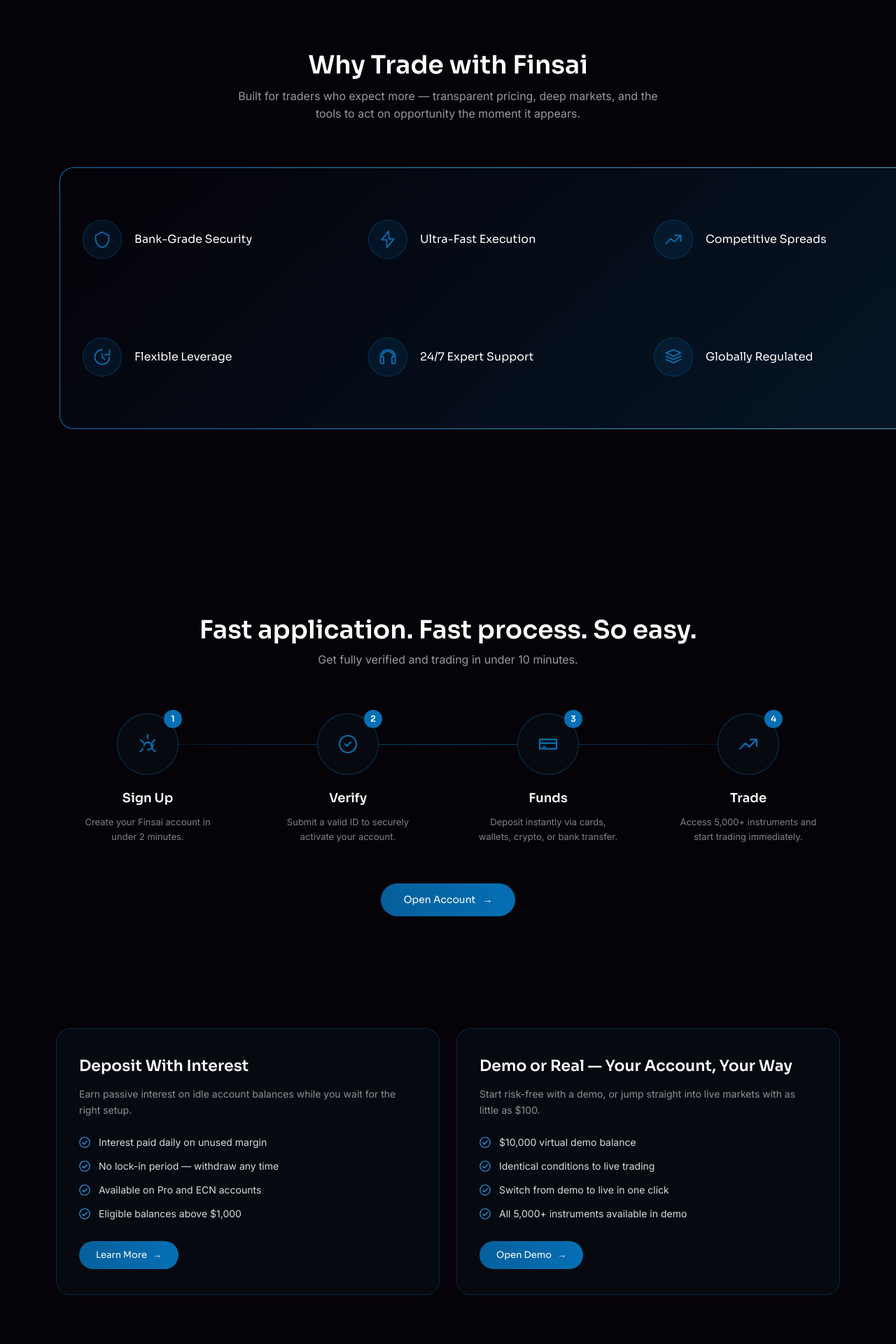
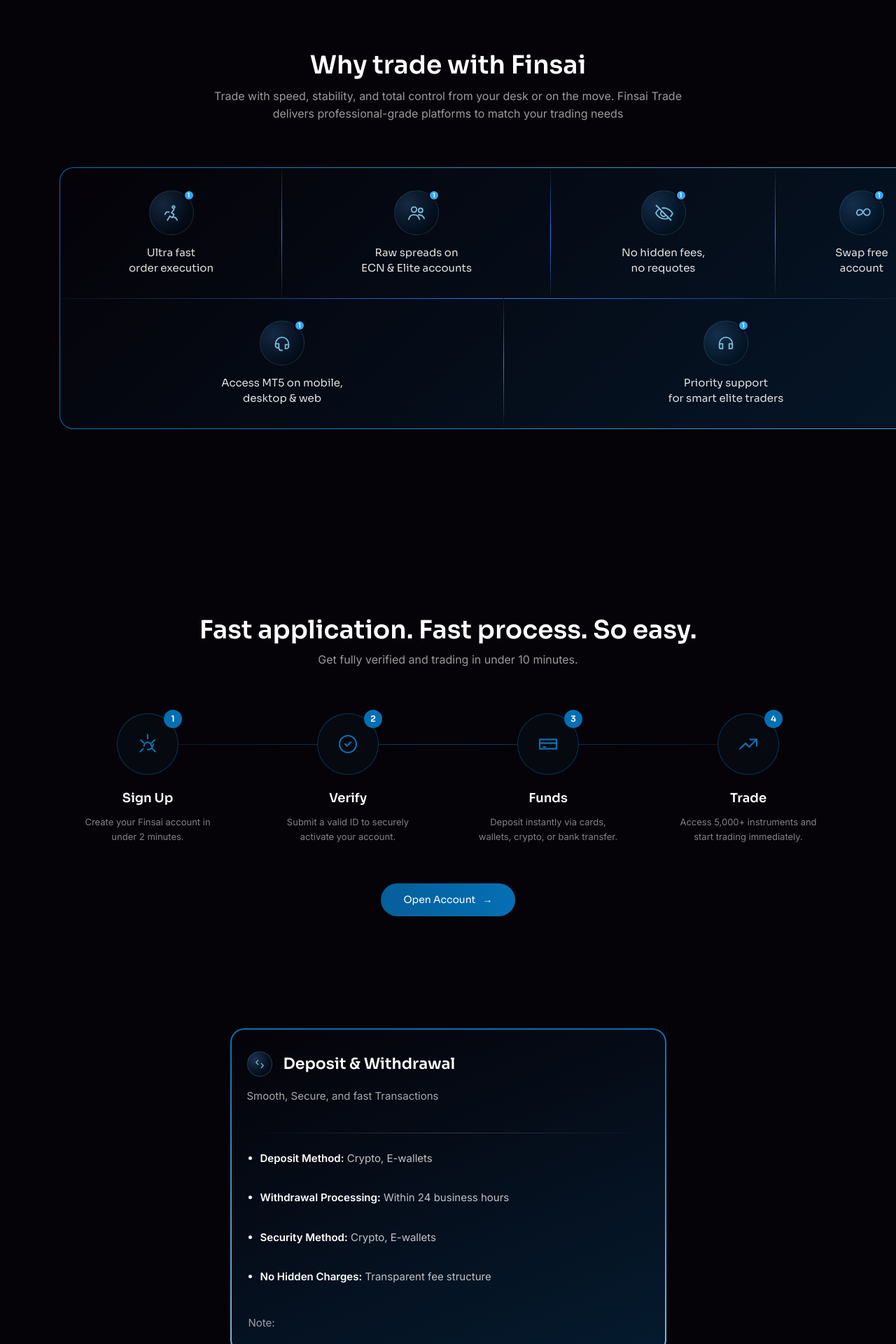
Before and after one commit to finsaitrade007/main-website, a Next.js app: page /accounts in a window 1280 px wide. Shown: the part 2320-4240 px from the top of the page at 70% size. Built offline with nearby package versions, Linux system fonts and the light colour scheme; no server answers.

Commit message:
feat: update accounts page component

```diff
--- a/src/components/AccountsBenefitsCards.tsx
+++ b/src/components/AccountsBenefitsCards.tsx
@@ -1,165 +1,294 @@
 import Link from "next/link";
+
+type BenefitBullet = { key: string; value: string };
 
 type BenefitCard = {
   title: string;
   description: string;
-  bullets: string[];
-  ctaLabel: string;
-  ctaHref: string;
+  bullets: BenefitBullet[];
+  // Footers diverge per card: the left card shows a "Note:" label,
+  // the right card shows the gradient CTA button.
+  footer:
+    | { kind: "note"; text: string }
+    | { kind: "cta"; label: string; href: string };
 };
+
+// Both cards currently share the same 4 bullets — they're a generic
+// "what you get with this account" list.  Stored once and reused.
+const COMMON_BULLETS: BenefitBullet[] = [
+  { key: "Deposit Method", value: "Crypto, E-wallets" },
+  { key: "Withdrawal Processing", value: "Within 24 business hours" },
+  { key: "Security Method", value: "Crypto, E-wallets" },
+  { key: "No Hidden Charges", value: "Transparent fee structure" },
+];
 
 const cards: BenefitCard[] = [
   {
-    title: "Deposit With Interest",
-    description:
-      "Earn passive interest on idle account balances while you wait for the right setup.",
-    bullets: [
-      "Interest paid daily on unused margin",
-      "No lock-in period — withdraw any time",
-      "Available on Pro and ECN accounts",
-      "Eligible balances above $1,000",
-    ],
-    ctaLabel: "Learn More",
-    ctaHref: "/deposit-interest",
+    title: "Deposit & Withdrawal",
+    description: "Smooth, Secure, and fast Transactions",
+    bullets: COMMON_BULLETS,
+    footer: { kind: "note", text: "Note:" },
   },
   {
-    title: "Demo or Real — Your Account, Your Way",
-    description:
-      "Start risk-free with a demo, or jump straight into live markets with as little as $100.",
-    bullets: [
-      "$10,000 virtual demo balance",
-      "Identical conditions to live trading",
-      "Switch from demo to live in one click",
-      "All 5,000+ instruments available in demo",
-    ],
-    ctaLabel: "Open Demo",
-    ctaHref: "/demo",
+    title: "Smart Elite - Request Only  VIP Access",
+    description: "No downloads. Just log in and trade.",
+    bullets: COMMON_BULLETS,
+    footer: { kind: "cta", label: "Request Access", href: "/request-access" },
   },
 ];
 
-function Bullet() {
+function CardIcon() {
+  // Small circular accent icon shown next to the card title.  Mirrors
+  // the stylised wallet / link glyph from the design — a circle with
+  // an interlocking chevron pair inside, painted with the brand gradient.
   return (
+    <div
+      style={{
+        position: "relative",
+        width: "36px",
+        height: "36px",
+        borderRadius: "50%",
+        background:
+          "radial-gradient(circle at 30% 30%, rgba(70,140,210,0.35) 0%, rgba(5,111,180,0.12) 60%, rgba(0,0,0,0.6) 100%)",
+        border: "1px solid rgba(125,185,214,0.25)",
+        display: "flex",
+        alignItems: "center",
+        justifyContent: "center",
+        flexShrink: 0,
+      }}
+    >
       <svg
-      width="16"
-      height="16"
-      viewBox="0 0 20 20"
+        width="18"
+        height="18"
+        viewBox="0 0 24 24"
         fill="none"
-      style={{ flexShrink: 0, marginTop: "3px" }}
-    >
-      <circle cx="10" cy="10" r="9" stroke="#2EA8FF" strokeWidth="1.4" />
-      <path
-        d="M5.8 10.4 8.7 13.3 14.2 7.4"
-        stroke="#2EA8FF"
-        strokeWidth="1.6"
+        stroke="url(#abc-grad)"
+        strokeWidth="1.7"
         strokeLinecap="round"
         strokeLinejoin="round"
+      >
+        <defs>
+          <linearGradient id="abc-grad" x1="0" y1="0" x2="24" y2="24">
+            <stop stopColor="#7DB9D6" />
+            <stop offset="1" stopColor="#2EA8FF" />
+          </linearGradient>
+        </defs>
+        <path d="M9 5l-4 4 4 4" />
+        <path d="M15 19l4-4-4-4" />
+        <path d="M5 9h10" />
+        <path d="M9 15h10" />
+      </svg>
+    </div>
+  );
+}
+
+function Dot() {
+  return (
+    <span
+      aria-hidden
+      style={{
+        width: "5px",
+        height: "5px",
+        borderRadius: "50%",
+        background: "#FFFFFF",
+        flexShrink: 0,
+        marginTop: "9px",
+      }}
     />
-    </svg>
   );
 }
 
 export default function AccountsBenefitsCards() {
   return (
     <section style={{ background: "#050208", padding: "60px 0 100px" }}>
-      <div style={{ maxWidth: "1280px", margin: "0 auto", padding: "0 80px" }}>
       <div
         style={{
-            display: "grid",
-            gridTemplateColumns: "1fr 1fr",
+          display: "flex",
+          justifyContent: "center",
           gap: "24px",
+          flexWrap: "wrap",
+          padding: "0 80px",
         }}
       >
         {cards.map((c) => (
+          // Outer wrapper paints the 2px gradient stroke; inner div
+          // carries the diagonal background fill.
           <div
             key={c.title}
             style={{
-                background: "#06090F",
-                border: "1px solid rgba(5,111,180,0.3)",
+              width: "623px",
+              height: "465px",
+              padding: "2px",
               borderRadius: "20px",
-                padding: "36px 32px",
+              background:
+                "linear-gradient(180deg, #056FB4 0%, #7DB9D6 100%)",
+              opacity: 1,
+            }}
+          >
+            <div
+              style={{
+                width: "100%",
+                height: "100%",
+                boxSizing: "border-box",
+                borderRadius: "18px",
+                background:
+                  "linear-gradient(157.26deg, #050208 -0.93%, #056FB4 444.35%)",
+                padding: "31px 24px",
                 display: "flex",
                 flexDirection: "column",
               }}
             >
+              {/* Title + description block — 575×88.05 column with a fixed
+                  16px gap between the icon/heading row and the supporting
+                  copy.  Inner content area is 571 (623 − 4 border − 48
+                  padding); the spec's 575 width overshoots by 2px each
+                  side, absorbed with symmetric negative margins. */}
+              <div
+                style={{
+                  width: "575px",
+                  minHeight: "88.05px",
+                  marginLeft: "-2px",
+                  marginRight: "-2px",
+                  marginBottom: "28px",
+                  display: "flex",
+                  flexDirection: "column",
+                  gap: "16px",
+                }}
+              >
+                <div
+                  style={{
+                    display: "flex",
+                    alignItems: "center",
+                    gap: "16px",
+                  }}
+                >
+                  <CardIcon />
                   <h3
                     style={{
                       fontFamily: "var(--font-sora, Sora)",
                       fontWeight: 600,
                       fontSize: "22px",
+                      lineHeight: "30px",
                       color: "#FFFFFF",
                       margin: 0,
-                  marginBottom: "12px",
                     }}
                   >
                     {c.title}
                   </h3>
+                </div>
+
                 <p
                   style={{
                     fontFamily: "var(--font-inter, Inter)",
-                  fontSize: "14px",
+                    fontSize: "15px",
                     lineHeight: "23px",
-                  color: "rgba(255,255,255,0.55)",
+                    color: "rgba(255,255,255,0.65)",
                     margin: 0,
-                  marginBottom: "24px",
                   }}
                 >
                   {c.description}
                 </p>
+              </div>
 
+              {/* Faint white-fade divider — 575×1 with a transparent →
+                  20% white → transparent gradient, sitting between the
+                  heading block and the bullet list. */}
+              <div
+                aria-hidden
+                style={{
+                  width: "575px",
+                  height: "1px",
+                  marginLeft: "-2px",
+                  marginRight: "-2px",
+                  marginBottom: "24px",
+                  background:
+                    "linear-gradient(90deg, rgba(255,255,255,0) 0%, rgba(255,255,255,0.2) 50%, rgba(255,255,255,0) 100%)",
+                }}
+              />
+
+              {/* Bullet list — 485×192 with the four bullets distributed
+                  vertically (space-between) so the spacing scales with
+                  the spec'd block height rather than a hard-coded gap. */}
               <ul
                 style={{
                   listStyle: "none",
                   padding: 0,
                   margin: 0,
-                  marginBottom: "28px",
+                  width: "485px",
+                  height: "192px",
                   display: "flex",
                   flexDirection: "column",
-                  gap: "12px",
+                  justifyContent: "space-between",
                 }}
               >
                 {c.bullets.map((b) => (
                   <li
-                    key={b}
+                    key={b.key}
                     style={{
                       display: "flex",
                       alignItems: "flex-start",
                       gap: "12px",
                       fontFamily: "var(--font-inter, Inter)",
-                      fontSize: "14px",
-                      color: "rgba(255,255,255,0.85)",
-                      lineHeight: "22px",
+                      fontSize: "15px",
+                      lineHeight: "23px",
+                      color: "rgba(255,255,255,0.75)",
                     }}
                   >
-                    <Bullet />
-                    <span>{b}</span>
+                    <Dot />
+                    <span>
+                      <strong
+                        style={{
+                          fontWeight: 600,
+                          color: "#FFFFFF",
+                        }}
+                      >
+                        {b.key}:
+                      </strong>{" "}
+                      {b.value}
+                    </span>
                   </li>
                 ))}
               </ul>
 
+              {/* Footer: pushed to the bottom of the card.  Renders either
+                  a "Note:" label or the gradient "Request Access" pill. */}
+              <div style={{ marginTop: "auto", paddingTop: "24px" }}>
+                {c.footer.kind === "note" ? (
+                  <span
+                    style={{
+                      fontFamily: "var(--font-inter, Inter)",
+                      fontSize: "15px",
+                      color: "rgba(255,255,255,0.6)",
+                    }}
+                  >
+                    {c.footer.text}
+                  </span>
+                ) : (
                   <Link
-                href={c.ctaHref}
+                    href={c.footer.href}
                     style={{
-                  alignSelf: "flex-start",
                       display: "inline-flex",
                       alignItems: "center",
                       gap: "8px",
-                  padding: "10px 24px",
+                      padding: "12px 26px",
                       borderRadius: "60px",
                       background:
-                    "linear-gradient(90deg, rgba(5,111,180,0.85) 0%, #056FB4 100%)",
+                        "linear-gradient(90deg, #056FB4 0%, #48C3F4 100%)",
                       fontFamily: "var(--font-sora, Sora)",
                       fontWeight: 500,
-                  fontSize: "13px",
+                      fontSize: "14px",
                       color: "#FFFFFF",
                       textDecoration: "none",
-                  marginTop: "auto",
                     }}
                   >
-                {c.ctaLabel} <span aria-hidden>→</span>
+                    {c.footer.label}
+                    <span aria-hidden>→</span>
                   </Link>
+                )}
+              </div>
+            </div>
           </div>
         ))}
-        </div>
       </div>
     </section>
   );
--- a/src/components/WhyTradeFinsai.tsx
+++ b/src/components/WhyTradeFinsai.tsx
@@ -1,54 +1,184 @@
 type IconKey =
-  | "security"
-  | "execution"
-  | "spreads"
-  | "leverage"
-  | "support"
-  | "regulated";
+  | "runner"
+  | "users"
+  | "eyeOff"
+  | "infinity"
+  | "headset"
+  | "headphones";
 
-const reasons: { iconKey: IconKey; title: string }[] = [
-  { iconKey: "security", title: "Bank-Grade Security" },
-  { iconKey: "execution", title: "Ultra-Fast Execution" },
-  { iconKey: "spreads", title: "Competitive Spreads" },
-  { iconKey: "leverage", title: "Flexible Leverage" },
-  { iconKey: "support", title: "24/7 Expert Support" },
-  { iconKey: "regulated", title: "Globally Regulated" },
+type Reason = { iconKey: IconKey; title: string };
+
+const topRow: Reason[] = [
+  { iconKey: "runner", title: "Ultra fast\norder execution" },
+  { iconKey: "users", title: "Raw spreads on\nECN & Elite accounts" },
+  { iconKey: "eyeOff", title: "No hidden fees,\nno requotes" },
+  { iconKey: "infinity", title: "Swap free\naccount" },
+];
+
+const bottomRow: Reason[] = [
+  { iconKey: "headset", title: "Access MT5 on mobile,\ndesktop & web" },
+  { iconKey: "headphones", title: "Priority support\nfor smart elite traders" },
 ];
 
 function ReasonIcon({ iconKey }: { iconKey: IconKey }) {
-  const paths: Record<IconKey, string> = {
-    security:
-      "M12 3l8 4v5c0 4.5-3.2 8.6-8 10-4.8-1.4-8-5.5-8-10V7l8-4z",
-    execution:
-      "M13 2L4.5 12.5h6L11 22l8.5-10.5h-6L13 2z",
-    spreads:
-      "M3 17l6-6 4 4 8-8M14 7h7v7",
-    leverage:
-      "M21 12a9 9 0 1 1-9-9M21 3v6h-6M12 8v4l3 3",
-    support:
-      "M21 12a9 9 0 0 0-18 0v6a2 2 0 0 0 2 2h2v-8H5a7 7 0 0 1 14 0h-2v8h2a2 2 0 0 0 2-2v-6z",
-    regulated:
-      "M12 3l9 4-9 4-9-4 9-4zM3 11l9 4 9-4M3 15l9 4 9-4",
+  // Stroke gradient ID is keyed per icon so multiple icons on the page
+  // don't share / collide on the <defs>.
+  const gradId = `wt-${iconKey}`;
+  const stroke = `url(#${gradId})`;
+  const common = {
+    width: 28,
+    height: 28,
+    viewBox: "0 0 24 24",
+    fill: "none" as const,
+    stroke,
+    strokeWidth: 1.6,
+    strokeLinecap: "round" as const,
+    strokeLinejoin: "round" as const,
   };
-  return (
-    <svg
-      width="28"
-      height="28"
-      viewBox="0 0 24 24"
-      fill="none"
-      stroke={`url(#g-${iconKey})`}
-      strokeWidth="1.5"
-      strokeLinecap="round"
-      strokeLinejoin="round"
-    >
-      <path d={paths[iconKey]} />
+  const grad = (
     <defs>
-        <linearGradient id={`g-${iconKey}`} x1="24" y1="12" x2="0" y2="12">
+      <linearGradient id={gradId} x1="0" y1="0" x2="24" y2="24">
         <stop stopColor="#7DB9D6" />
-          <stop offset="1" stopColor="#056FB4" />
+        <stop offset="1" stopColor="#2EA8FF" />
       </linearGradient>
     </defs>
+  );
+
+  switch (iconKey) {
+    case "runner":
+      return (
+        <svg {...common}>
+          {grad}
+          <circle cx="14.5" cy="5" r="1.5" />
+          <path d="M7 21l3-5 3 2 2-4-3-2 3-4" />
+          <path d="M4 14l2-3h3" />
+          <path d="M14 17l3 1 2 3" />
         </svg>
+      );
+    case "users":
+      return (
+        <svg {...common}>
+          {grad}
+          <circle cx="9" cy="8" r="3.2" />
+          <path d="M2.5 20c.6-3.4 3.3-5.5 6.5-5.5s5.9 2.1 6.5 5.5" />
+          <circle cx="17" cy="9" r="2.6" />
+          <path d="M14.5 14.6c2.8-.2 5.7 1.1 7 4.4" />
+        </svg>
+      );
+    case "eyeOff":
+      return (
+        <svg {...common}>
+          {grad}
+          <path d="M3 3l18 18" />
+          <path d="M10.6 6.2A11 11 0 0 1 12 6c5 0 9.3 3.2 11 7-.5 1.2-1.3 2.3-2.3 3.3" />
+          <path d="M6.2 7.6C4.6 8.9 3.3 10.6 2.5 12.4c1.7 3.8 6 7 11 7 1.6 0 3.1-.3 4.5-.9" />
+          <path d="M9.5 10.7a3.4 3.4 0 0 0 4.8 4.8" />
+        </svg>
+      );
+    case "infinity":
+      return (
+        <svg {...common}>
+          {grad}
+          <path d="M6 12c0-2.2 1.6-4 3.7-4 1.6 0 2.7 1.1 3.6 2.4l1.5 2.4c.9 1.3 2 2.4 3.6 2.4 2 0 3.7-1.8 3.7-4s-1.6-4-3.7-4c-1.6 0-2.7 1.1-3.6 2.4l-1.5 2.4c-.9 1.3-2 2.4-3.6 2.4C7.6 16 6 14.2 6 12z" />
+        </svg>
+      );
+    case "headset":
+      return (
+        <svg {...common}>
+          {grad}
+          <path d="M4 13a8 8 0 0 1 16 0v3a3 3 0 0 1-3 3h-1v-5h4" />
+          <path d="M4 16v-3h4v5H7a3 3 0 0 1-3-3z" />
+          <path d="M12 21h-1.5a2 2 0 0 1-2-2" />
+        </svg>
+      );
+    case "headphones":
+      return (
+        <svg {...common}>
+          {grad}
+          <path d="M4 14v3a2 2 0 0 0 2 2h2v-6H6a2 2 0 0 0-2 2v-1" />
+          <path d="M4 13a8 8 0 0 1 16 0v1" />
+          <path d="M20 14v3a2 2 0 0 1-2 2h-2v-6h2a2 2 0 0 1 2 2v-1" />
+        </svg>
+      );
+  }
+}
+
+function IconCircle({ iconKey }: { iconKey: IconKey }) {
+  return (
+    <div
+      style={{
+        position: "relative",
+        width: "64px",
+        height: "64px",
+        borderRadius: "50%",
+        background:
+          "radial-gradient(circle at 30% 30%, rgba(70,140,210,0.25) 0%, rgba(5,111,180,0.08) 60%, rgba(0,0,0,0.6) 100%)",
+        border: "1px solid rgba(125,185,214,0.18)",
+        display: "flex",
+        alignItems: "center",
+        justifyContent: "center",
+        flexShrink: 0,
+      }}
+    >
+      <ReasonIcon iconKey={iconKey} />
+      {/* Notification dot: small badge in the upper-right corner of the
+          icon disc, matching the screenshot.  Sits on a 1px ring of the
+          panel background colour so it visually detaches from the disc. */}
+      <span
+        aria-hidden
+        style={{
+          position: "absolute",
+          top: "-2px",
+          right: "-2px",
+          width: "16px",
+          height: "16px",
+          borderRadius: "50%",
+          background: "#2EA8FF",
+          border: "2px solid #050208",
+          fontFamily: "var(--font-sora, Sora)",
+          fontSize: "9px",
+          fontWeight: 600,
+          color: "#FFFFFF",
+          display: "flex",
+          alignItems: "center",
+          justifyContent: "center",
+          lineHeight: 1,
+        }}
+      >
+        1
+      </span>
+    </div>
+  );
+}
+
+function ReasonCell({ reason }: { reason: Reason }) {
+  return (
+    <div
+      style={{
+        display: "flex",
+        flexDirection: "column",
+        alignItems: "center",
+        justifyContent: "center",
+        gap: "14px",
+        height: "100%",
+        padding: "0 16px",
+        textAlign: "center",
+      }}
+    >
+      <IconCircle iconKey={reason.iconKey} />
+      <span
+        style={{
+          fontFamily: "var(--font-sora, Sora)",
+          fontWeight: 400,
+          fontSize: "15px",
+          lineHeight: "22px",
+          color: "rgba(255,255,255,0.88)",
+          whiteSpace: "pre-line",
+        }}
+      >
+        {reason.title}
+      </span>
+    </div>
   );
 }
 
@@ -85,27 +215,25 @@
           className="section-title"
           style={{ textAlign: "center", marginBottom: "14px" }}
         >
-          Why Trade with Finsai
+          Why trade with Finsai
         </h2>
         <p
           className="section-desc"
           style={{
             textAlign: "center",
-            maxWidth: "620px",
+            maxWidth: "720px",
             margin: 0,
             color: "rgba(255,255,255,0.6)",
           }}
         >
-          Built for traders who expect more — transparent pricing, deep markets,
-          and the tools to act on opportunity the moment it appears.
+          Trade with speed, stability, and total control from your desk or on
+          the move. Finsai Trade delivers professional-grade platforms to match
+          your trading needs
         </p>
       </div>
 
-      {/* Reasons box: 1270 × 374 with the spec's stacked gradient
-          background and a 1px gradient stroke.  The outer wrapper
-          paints the gradient border (1px padding + gradient bg), the
-          inner div carries the 2-layer fill — same canonical workaround
-          we use elsewhere for combining border-image with border-radius. */}
+      {/* Reasons box: 1270 × 374, 1px gradient stroke, dark fill with
+          a subtle blue glow bleeding in from the bottom-right corner. */}
       <div
         style={{
           position: "absolute",
@@ -121,54 +249,87 @@
       >
         <div
           style={{
+            position: "relative",
             width: "100%",
             height: "100%",
             borderRadius: "19px",
-            background:"linear-gradient(137.88deg, #050208 1.04%, #056FB4 536.19%)",
-            display: "grid",
-            gridTemplateColumns: "repeat(3, 1fr)",
-            gridTemplateRows: "repeat(2, 1fr)",
-            padding: "28px 32px",
-            gap: "20px",
+            background:
+              "linear-gradient(137.88deg, #050208 1.04%, #056FB4 536.19%)",
+            display: "flex",
+            flexDirection: "column",
             boxSizing: "border-box",
+            overflow: "hidden",
           }}
         >
-          {reasons.map((r) => (
+          {/* Horizontal mid-divider — spec: 1267×1 @ top:187, left:2 from
+              box outer ⇒ inner-y 186, inner-x 1 (1px gradient border). */}
           <div
-              key={r.iconKey}
+            aria-hidden
             style={{
-                display: "flex",
-                alignItems: "center",
-                gap: "18px",
+              position: "absolute",
+              top: "186px",
+              left: "1px",
+              width: "1267px",
+              height: "1px",
+              background:
+                "linear-gradient(90deg, #0F0F10 0%, #387AFF 50%, #0F0F10 100%)",
+              pointerEvents: "none",
+              zIndex: 2,
+            }}
+          />
+
+          {/* Vertical column dividers (1px × 185, gradient fades top → blue
+              → bottom).  Spec coords are box-outer; inner = box − 1. */}
+          {[
+            { top: 1, left: 316 },
+            { top: 1, left: 700 },
+            { top: 1, left: 1021 },
+            { top: 186, left: 633 },
+          ].map((d) => (
+            <div
+              key={`vdiv-${d.top}-${d.left}`}
+              aria-hidden
+              style={{
+                position: "absolute",
+                top: `${d.top}px`,
+                left: `${d.left}px`,
+                width: "1px",
+                height: "185px",
+                background:
+                  "linear-gradient(180deg, #0F0F10 0%, #387AFF 50%, #0F0F10 100%)",
+                pointerEvents: "none",
+                zIndex: 2,
+              }}
+            />
+          ))}
+
+          {/* Top row — 4 cells with column widths derived from the spec
+              divider positions: 317 / 384 / 321 / 246 (last absorbs the
+              2px the inner content area loses to the gradient border). */}
+          <div
+            style={{
+              display: "grid",
+              gridTemplateColumns: "317px 384px 321px 1fr",
+              height: "186px",
             }}
           >
+            {topRow.map((r) => (
+              <ReasonCell key={r.title} reason={r} />
+            ))}
+          </div>
+
+          {/* Bottom row — 2 cells split evenly at the spec divider x=634. */}
           <div
             style={{
-                  width: "56px",
-                  height: "56px",
-                  borderRadius: "50%",
-                  background: "rgba(5,111,180,0.12)",
-                  border: "1px solid rgba(5,111,180,0.35)",
-                  display: "flex",
-                  alignItems: "center",
-                  justifyContent: "center",
-                  flexShrink: 0,
+              display: "grid",
+              gridTemplateColumns: "1fr 1fr",
+              height: "186px",
             }}
           >
-                <ReasonIcon iconKey={r.iconKey} />
+            {bottomRow.map((r) => (
+              <ReasonCell key={r.title} reason={r} />
+            ))}
           </div>
-              <span
-                style={{
-                  fontFamily: "var(--font-sora, Sora)",
-                  fontSize: "16px",
-                  fontWeight: 500,
-                  color: "#FFFFFF",
-                }}
-              >
-                {r.title}
-              </span>
-            </div>
-          ))}
         </div>
       </div>
     </section>
```
Lines whose indentation alone changed are shown as unchanged.
